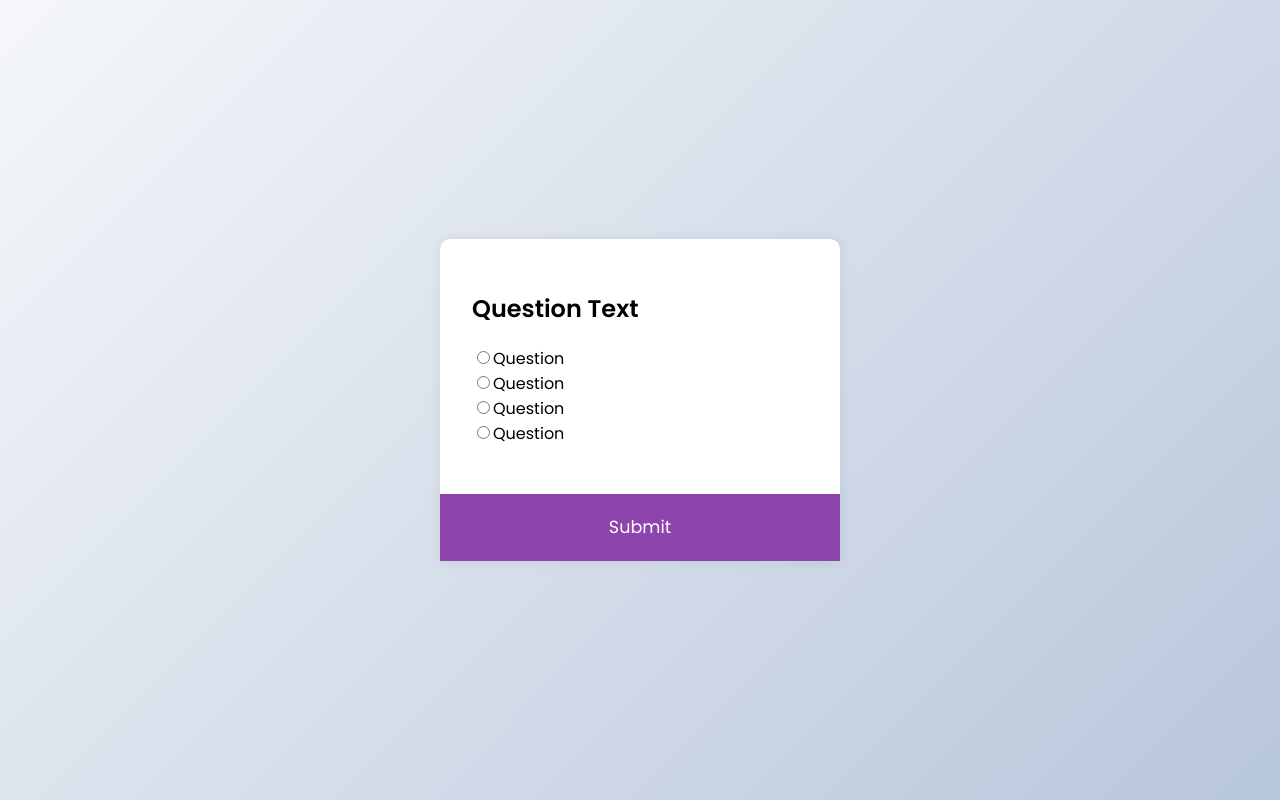
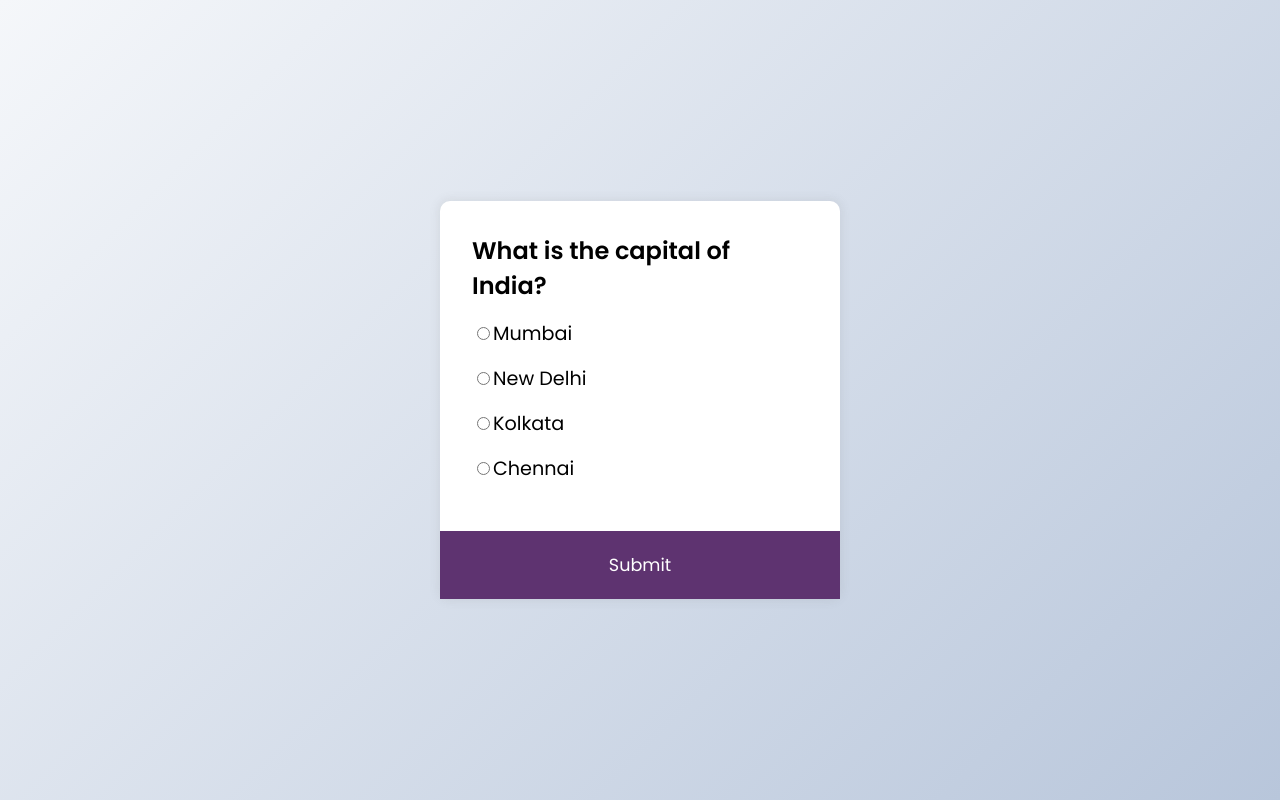
Before and after one commit to arnav1776/Javascript_projects, a plain HTML site: page quiz-app/index.html in a window 1280 px wide. Both pictures are taken after a click on the button "Submit". Drawn offline with Linux system fonts and the light colour scheme.

Commit message:
quiz app completed

```diff
--- a/quiz-app/index.html
+++ b/quiz-app/index.html
@@ -6,22 +6,22 @@
     <meta name="viewport" content="width=device-width, initial-scale=1.0">
     <title>Quiz App</title>
     <link rel="stylesheet" href="style.css">
-    <script src=""script.js></script>
+    <script src="script.js" defer></script>
 </head>
 <body>
    <div class="quiz-container">
        <div class="quiz-header">
-        <h2>Question Text</h2>
+        <h2 id="question">Question Text</h2>
         <ul>
-            <li><input type="radio" id="a" name="answer"><label for="a">Question</label></li>
-            <li><input type="radio" id="b" name="answer"><label for="b">Question</label></li>
-            <li><input type="radio" id="c" name="answer"><label for="c">Question</label></li>
-            <li><input type="radio" id="d" name="answer"><label for="d">Question</label></li>
+            <li><input type="radio" id="a" name="answer" class="answer"><label id="a_text" for="a">Question</label></li>
+            <li><input type="radio" id="b" name="answer" class="answer"><label id="b_text" for="b">Question</label></li>
+            <li><input type="radio" id="c" name="answer" class="answer"><label id="c_text" for="c">Question</label></li>
+            <li><input type="radio" id="d" name="answer" class="answer"><label id="d_text" for="d">Question</label></li>
 
 
         </ul>
     </div>
-        <button>Submit</button>
+        <button id="submit">Submit</button>
    </div>
 
 </body>
--- a/quiz-app/script.js
+++ b/quiz-app/script.js
@@ -6,14 +6,16 @@ const quizData = [
         c: 'Kolkata',
         d: 'Chennai',
         correct: 'b'
-    },{
+    },
+    {
         question: 'Who was the first woman Prime Minister of India?',
         a: 'Sarojini Naidu',
         b: 'Parthibha Patil',
         c: 'Indira Gandhi',
         d: 'Sonia Gandhi',
         correct: 'c'
-    },{
+    },
+    {
         question: 'What is the National Animal of India?',
         a: 'Tiger',
         b: 'Lion',
@@ -21,4 +23,66 @@ const quizData = [
         d: 'Cow',
         correct: 'a'
     }
-]
+];
+
+const quiz = document.getElementById("quiz");
+const answerEls = document.querySelectorAll(".answer");
+const questionEl = document.getElementById("question");
+const a_text = document.getElementById("a_text");
+const b_text = document.getElementById("b_text");
+const c_text = document.getElementById("c_text");
+const d_text = document.getElementById("d_text");
+const submitBtn = document.getElementById("submit");
+
+let currentQuiz = 0;
+let score = 0;
+
+loadQuiz();
+
+function loadQuiz() {
+    deselectAnswers();
+
+    const currentQuizData = quizData[currentQuiz];
+
+    questionEl.innerText = currentQuizData.question;
+    a_text.innerText = currentQuizData.a;
+    b_text.innerText = currentQuizData.b;
+    c_text.innerText = currentQuizData.c;
+    d_text.innerText = currentQuizData.d;
+}
+
+function getSelected() {
+    let answer = undefined;
+
+    answerEls.forEach((answerEl) => {
+        if (answerEl.checked) {
+            answer = answerEl.id;
+        }
+    });
+
+    return answer;
+}
+
+function deselectAnswers() {
+    answerEls.forEach((answerEl) => {
+        answerEl.checked = false;
+    });
+}
+
+submitBtn.addEventListener("click", () => {
+    // check to see the answer
+    const answer = getSelected();
+
+    if (answer) {
+        if (answer === quizData[currentQuiz].correct) {
+            score++;
+        }
+
+        currentQuiz++;
+        if (currentQuiz < quizData.length) {
+            loadQuiz();
+        } else {
+            alert("You have finished the quiz");
+        }
+    }
+});
--- a/quiz-app/style.css
+++ b/quiz-app/style.css
@@ -27,18 +27,38 @@ body {
     padding: 2rem;
 }
 
+h2 {
+    margin: 0;
+}
+
 ul {
     list-style-type: none;
     padding: 0;
+}
+
+ul li {
+    cursor: pointer;
+    font-size: 1.2rem;
+    margin: 1rem 0;
 }
 
 button {
     background-color: #8e44ad;
     border: none;
     color: white;
+    cursor: pointer;
     display: block;
     font-family: inherit;
     font-size: 1.1rem;
     width: 100%;
     padding: 1.3rem;
 }
+
+button:hover {
+    background-color: #732d91;
+}
+
+button:focus {
+    background-color: #5e3370;
+    outline: none;
+}
```
